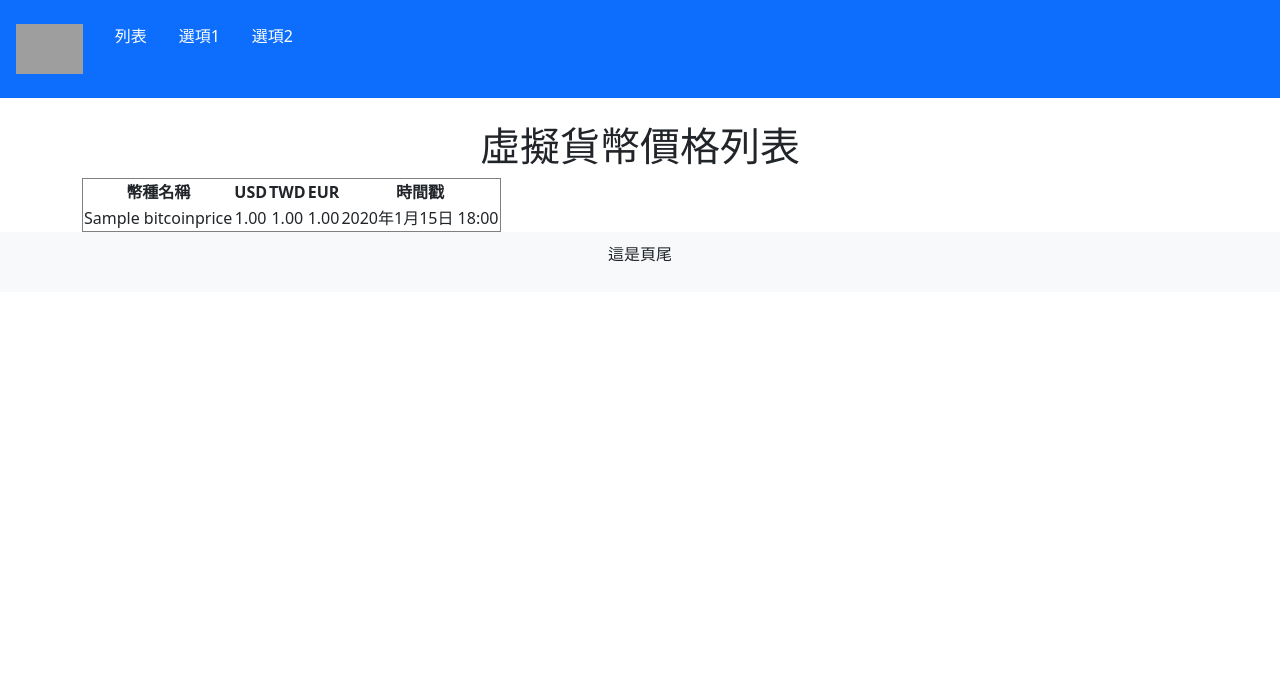
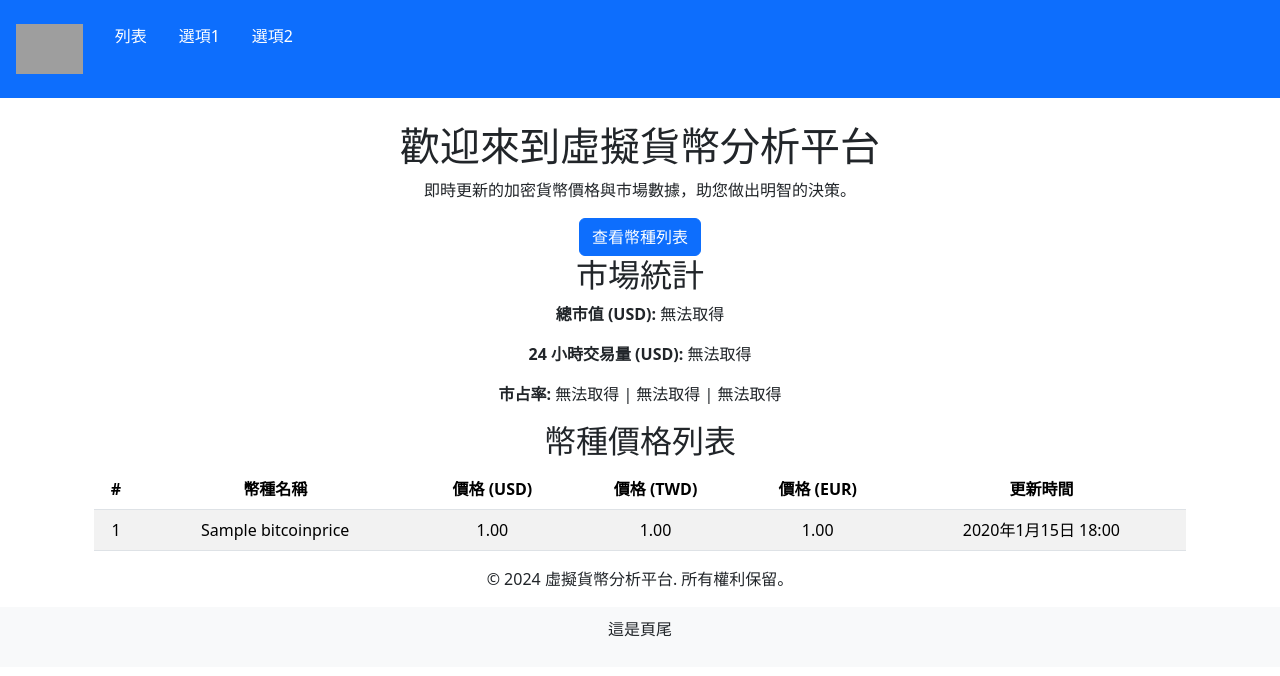
Before and after one commit to fgh09101010/cryptocurrency, a Django app: page / in a window 1280 px wide. Shown: the top 676 px of the page. Run offline with Django 5.2, Linux system fonts and the light colour scheme; tables that the repository leaves empty hold one stand-in row (values such as "Sample post"); grey boxes are pictures that could not be loaded.

Commit message:
home renew

```diff
--- a/cryptocurrency/main/templates/home.html
+++ b/cryptocurrency/main/templates/home.html
@@ -3,32 +3,91 @@
 {% block title %}虛擬貨幣首頁{% endblock %}
 
 {% block content %}
-    <h1>虛擬貨幣價格列表</h1>
+    {% load humanize %}
+    <div class="container">
+        <header class="hero">
+            <h1>歡迎來到虛擬貨幣分析平台</h1>
+            <p>即時更新的加密貨幣價格與市場數據，助您做出明智的決策。</p>
+            <a href="#price-list" class="btn btn-primary">查看幣種列表</a>
+        </header>
+
+        <section id="highlights" class="section">
+            <h2>市場統計</h2>
+        <p><strong>總市值 (USD):</strong>
+            <span id="total_market_cap">載入中...</span>
+        </p>
+
+        <p><strong>24 小時交易量 (USD):</strong>
+            <span id="total_24h_volume">載入中...</span>
+        </p>
+
+        <p><strong>市占率:</strong>
+            <span id="btc_dominance">載入中...</span> |
+            <span id="eth_dominance">載入中...</span> |
+            <span id="other_dominance">載入中...</span>
+        </p>
+
+        <script>
+            // 當網頁加載完畢時，從 CoinGecko API 獲取市場數據
+            window.onload = function() {
+                fetch('https://api.coingecko.com/api/v3/global')
+                    .then(response => response.json())
+                    .then(data => {
+                        const marketData = data.data;
+
+                        // 更新總市值和24小時交易量
+                        document.getElementById('total_market_cap').textContent = marketData.total_market_cap.usd.toLocaleString();
+                        document.getElementById('total_24h_volume').textContent = marketData.total_volume.usd.toLocaleString();
+
+                        // 取得比特幣、以太坊和其他幣種的市占率
+                        const btcDominance = marketData.market_cap_percentage.btc.toFixed(2);
+                        const ethDominance = marketData.market_cap_percentage.eth.toFixed(2);
+                        const otherDominance = (100 - btcDominance - ethDominance).toFixed(2);
+
+                        // 更新市占率顯示
+                        document.getElementById('btc_dominance').textContent = `比特幣: ${btcDominance}%`;
+                        document.getElementById('eth_dominance').textContent = `以太坊: ${ethDominance}%`;
+                        document.getElementById('other_dominance').textContent = `其他: ${otherDominance}%`;
+                    })
+                    .catch(error => {
+                        console.error('無法取得市場數據:', error);
+                        document.getElementById('total_market_cap').textContent = '無法取得';
+                        document.getElementById('total_24h_volume').textContent = '無法取得';
+                        document.getElementById('btc_dominance').textContent = '無法取得';
+                        document.getElementById('eth_dominance').textContent = '無法取得';
+                        document.getElementById('other_dominance').textContent = '無法取得';
+                    });
+            }
+        </script>
+        </section>
+
+        <section id="price-list" class="section">
+            <h2>幣種價格列表</h2>
 
             {% if error %}
                 <p style="color:red;">{{ error }}</p>
             {% else %}
-        <table border="1">
+                <table class="table table-striped">
                     <thead>
                         <tr>
+                            <th>#</th>
                             <th>幣種名稱</th>
-                    <th>USD</th>
-                    <th>TWD</th>
-                    <th>EUR</th>
-                    <th>時間戳</th>
+                            <th>價格 (USD)</th>
+                            <th>價格 (TWD)</th>
+                            <th>價格 (EUR)</th>
+                            <th>更新時間</th>
                         </tr>
                     </thead>
-            {% load humanize %}
                     <tbody>
                         {% for price in all_prices %}
                             <tr>
+                                <td>{{ forloop.counter }}</td>
                                 <td>{{ price.coinname }}</td>
 
-                        {# 根據 USD 價格決定顯示的小數位數 #}
                                 {% if price.usd < 1 %}
-                            <td>{{ price.usd|floatformat:7|intcomma }}</td>  {# 小於1美元顯示最多8位小數 #}
+                                    <td>{{ price.usd|floatformat:7|intcomma }}</td>
                                 {% else %}
-                            <td>{{ price.usd|floatformat:2|intcomma }}</td>  {# 大於1美元顯示最多2位小數 #}
+                                    <td>{{ price.usd|floatformat:2|intcomma }}</td>
                                 {% endif %}
 
                                 {% if price.twd < 1 %}
@@ -49,4 +108,10 @@
                     </tbody>
                 </table>
             {% endif %}
+        </section>
+
+        <footer>
+            <p>&copy; 2024 虛擬貨幣分析平台. 所有權利保留。</p>
+        </footer>
+    </div>
 {% endblock %}
```
Lines whose indentation alone changed are shown as unchanged.
